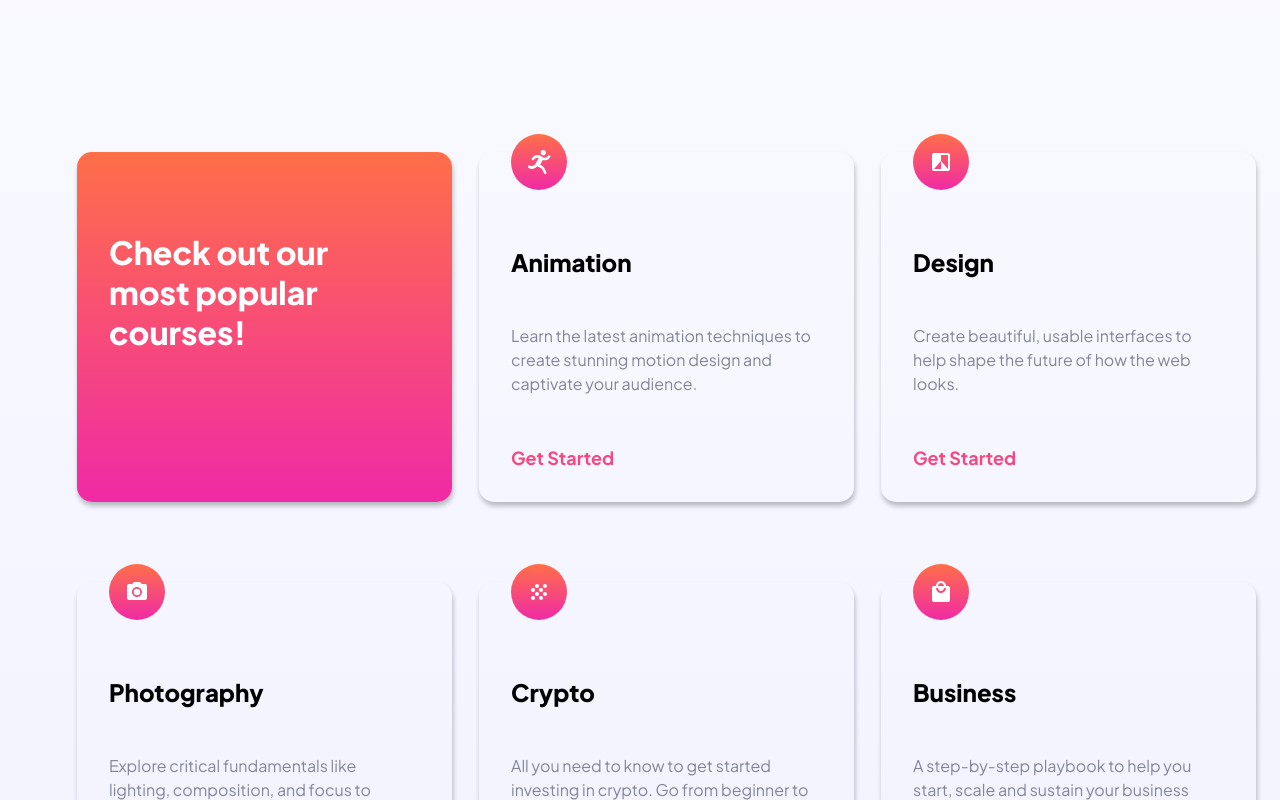
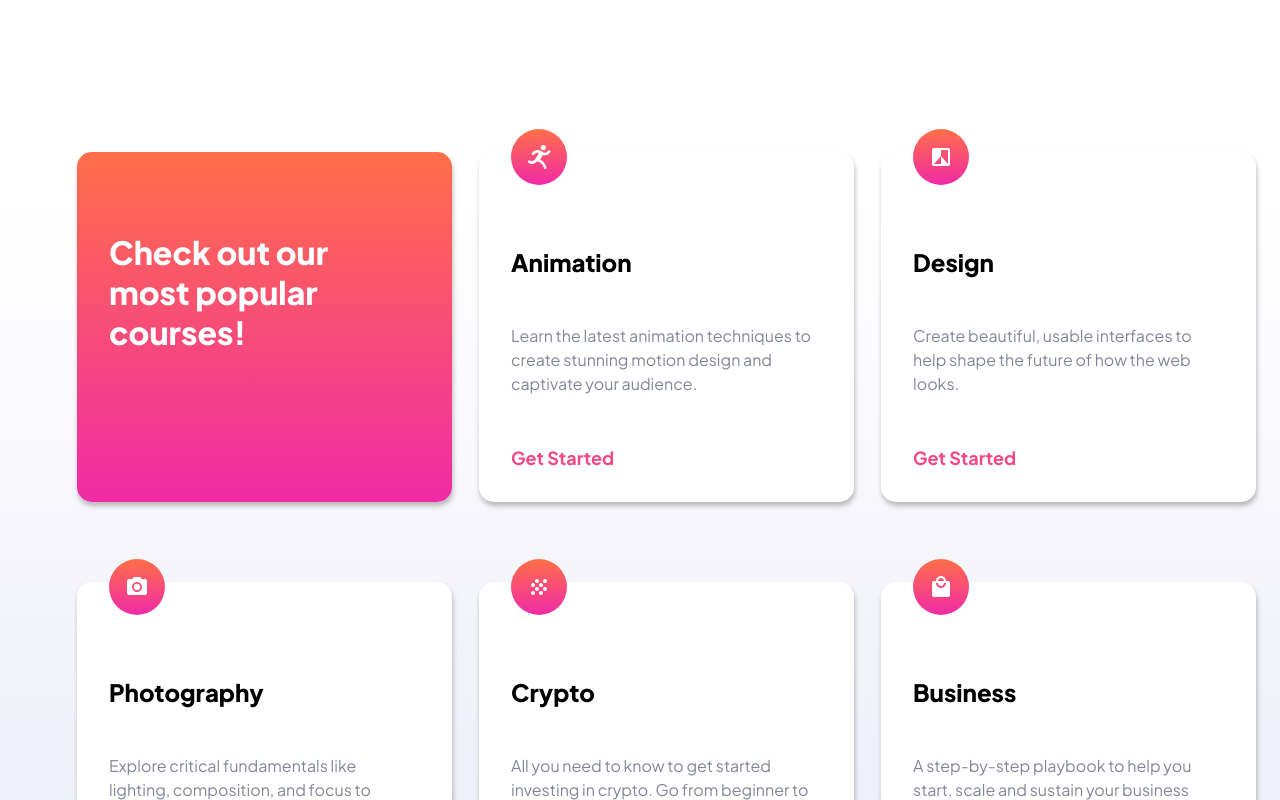
Before and after one commit to russell-crooms/skilled, a React (Vite) app: page / in a window 1280 px wide. Shown: the part 760-1560 px from the top of the page. Built offline with nearby package versions, Linux system fonts and the light colour scheme.

Commit message:
Updated the background color to better match the project.

```diff
--- a/src/components/cards/Cards.css
+++ b/src/components/cards/Cards.css
@@ -45,13 +45,14 @@
     line-height: 24px;
     width: 375px;
     box-shadow: 1px 4px 5px rgba(0, 0, 0, 0.25);
+    background: #FFFFFF;
 }
 
 .white-card img {
     width: 56px;
     z-index: 1;
     position: relative;
-    bottom: 10px;
+    bottom: 15px;
 }
 
 .white-card h2 {
--- a/src/index.css
+++ b/src/index.css
@@ -7,6 +7,6 @@
 
 
 body {
-  background: linear-gradient(180deg, white 0%, #F0F1FF 100%);
+  background: linear-gradient(180deg, white 50%, #e4e6f5 100%);
   overflow-x: hidden;
 }
```
